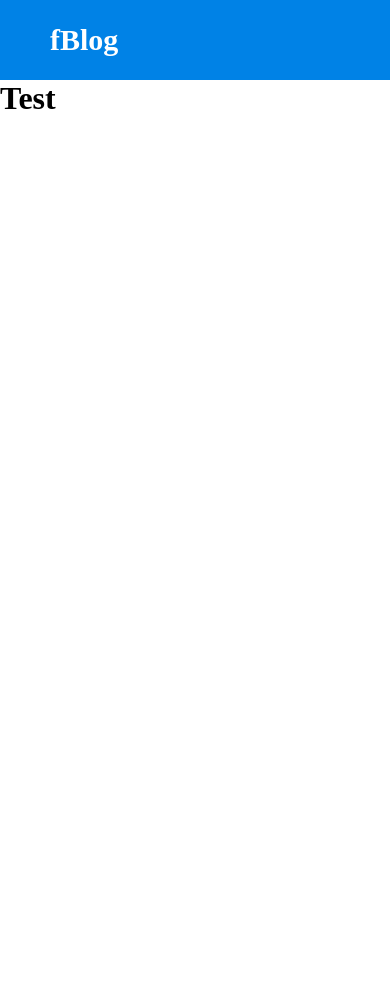
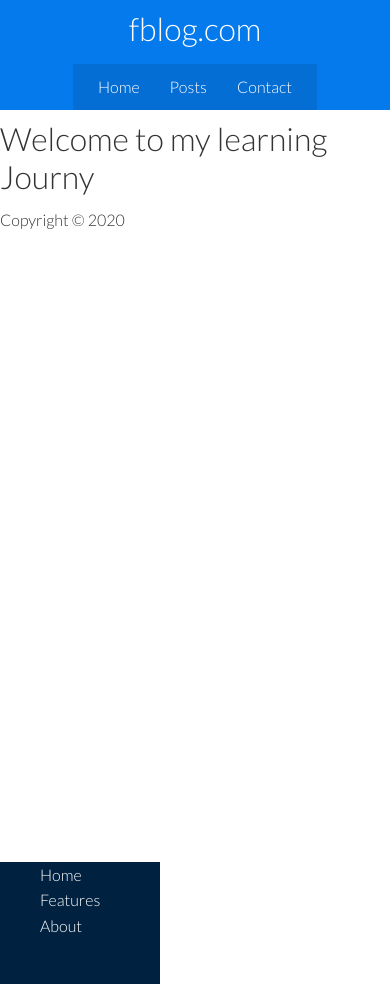
Before and after one commit to peratov/foundationassessment, a Flask app: page / in a window 390 px wide. Run offline with Flask 3, Linux system fonts and the light colour scheme.

Commit message:
html css update

```diff
--- a/app/static/css/main.css
+++ b/app/static/css/main.css
@@ -1,139 +1,520 @@
-*{
+@import url('https://fonts.googleapis.com/css2?family=Lato:wght@300&display=swap');
+
+:root {
+  --primary-color: #047aed;
+  --secondary-color: #1c3fa8;
+  --dark-color: #002240;
+  --light-color: #f4f4f4;
+  --success-color: #5cb85c;
+  --error-color: #d9534f;
+}
+
+* {
+  box-sizing: border-box;
   padding: 0;
   margin: 0;
+}
+
+body {
+  font-family: 'Lato', sans-serif;
+  color: #333;
+  line-height: 1.6;
+  min-height: 100vh;
+  display: flex;
+  flex-direction: column;
+}
+
+}
+article {
+  margin: auto 0;
+}
+
+ul {
+  list-style-type: none;
+}
+
+a {
   text-decoration: none;
-  list-style: none;
-  box-sizing: border-box;
+  color: #333;
 }
-body{
-  font-family: montserrat;
+
+h1,
+h2 {
+  font-weight: 300;
+  line-height: 1.2;
+  margin: 10px 0;
 }
-nav{
-  background: #0082e6;
-  height: 80px;
+
+p {
+  margin: 10px 0;
+}
+
+img {
   width: 100%;
 }
-label.logo{
-  color: white;
+
+.hidden {
+  visibility: hidden;
+  height: 0;
+}
+
+/* Navbar */
+.navbar {
+  background-color: var(--primary-color);
+  color: #fff;
+  height: 70px;
+}
+
+.navbar ul {
+  display: flex;
+}
+
+.navbar a {
+  color: #fff;
+  padding: 10px;
+  margin: 0 5px;
+}
+
+.navbar a:hover {
+  border-bottom: 2px #fff solid;
+}
+
+.navbar .flex {
+  justify-content: space-between;
+}
+
+/* Showcase */
+.showcase {
+  height: 400px;
+  background-color: var(--primary-color);
+  color: #fff;
+  position: relative;
+}
+
+.showcase h1 {
+  font-size: 40px;
+}
+
+.showcase p {
+  margin: 20px 0;
+}
+
+.showcase .grid {
+  overflow: visible;
+  grid-template-columns: 55% auto;
+  gap: 30px;
+}
+
+.showcase-text {
+  animation: slideInFromLeft 1s ease-in;
+}
+
+.showcase-form {
+  position: relative;
+  top: 60px;
+  height: 350px;
+  width: 400px;
+  padding: 40px;
+  z-index: 100;
+  justify-self: flex-end;
+  animation: slideInFromRight 1s ease-in;
+}
+
+.showcase-form .form-control {
+  margin: 30px 0;
+}
+
+.showcase-form input[type='text'],
+.showcase-form input[type='email'] {
+  border: 0;
+  border-bottom: 1px solid #b4becb;
+  width: 100%;
+  padding: 3px;
+  font-size: 16px;
+}
+
+.showcase-form input:focus {
+  outline: none;
+}
+
+.showcase::before,
+.showcase::after {
+  content: '';
+  position: absolute;
+  height: 100px;
+  bottom: -70px;
+  right: 0;
+  left: 0;
+  background: #fff;
+  transform: skewY(-3deg);
+  -webkit-transform: skewY(-3deg);
+  -moz-transform: skewY(-3deg);
+  -ms-transform: skewY(-3deg);
+}
+
+/* Stats */
+.stats {
+  padding-top: 100px;
+  animation: slideInFromBottom 1s ease-in;
+}
+
+.stats-heading {
+  max-width: 500px;
+  margin: auto;
+}
+
+.stats .grid h3 {
   font-size: 35px;
-  line-height: 80px;
-  padding: 0 100px;
+}
+
+.stats .grid p {
+  font-size: 20px;
   font-weight: bold;
 }
-nav ul{
-  float: right;
-  margin-right: 20px;
+/* Utilities */
+.container {
+max-width: 1100px;
+margin: 0 auto;
+overflow: auto;
+padding: 0 40px;
 }
-nav ul li{
+
+.card {
+background-color: #fff;
+color: #333;
+border-radius: 10px;
+box-shadow: 0 3px 10px rgba(0, 0, 0, 0.2);
+padding: 20px;
+margin: 10px;
+}
+
+.btn {
 display: inline-block;
-  line-height: 80px;
-  margin: 0 5px;
+padding: 10px 30px;
+cursor: pointer;
+background: var(--primary-color);
+color: #fff;
+border: none;
+border-radius: 5px;
 }
-nav ul li a{
-  color: white;
-  font-size: 17px;
-  padding: 7px 13px;
-  border-radius: 3px;
-  text-transform: uppercase;
+
+.btn-outline {
+background-color: transparent;
+border: 1px #fff solid;
 }
-a.active,a:hover{
-  background: #1b9bff;
-  transition: .5s;
+
+.btn:hover {
+transform: scale(0.98);
 }
-.checkbtn{
-  font-size: 30px;
-  color: white;
-  float: right;
-  line-height: 80px;
-  margin-right: 40px;
-  cursor: pointer;
-  display: none;
+
+/* Backgrounds & colored buttons */
+.bg-primary,
+.btn-primary {
+background-color: var(--primary-color);
+color: #fff;
 }
-#check{
-  display: none;
+
+.bg-secondary,
+.btn-secondary {
+background-color: var(--secondary-color);
+color: #fff;
 }
-@media (max-width: 952px){
-  label.logo{
-    font-size: 30px;
-    padding-left: 50px;
+
+.bg-dark,
+.btn-dark {
+background-color: var(--dark-color);
+color: #fff;
 }
-  nav ul li a{
-    font-size: 16px;
+
+.bg-light,
+.btn-light {
+background-color: var(--light-color);
+color: #333;
 }
+
+.bg-primary a,
+.btn-primary a,
+.bg-secondary a,
+.btn-secondary a,
+.bg-dark a,
+.btn-dark a {
+color: #fff;
 }
-@media (max-width: 858px){
-  .checkbtn{
-    display: block;
+
+/* Text colors */
+.text-primary {
+  color: var(--primary-color);
 }
-  ul{
-    position: fixed;
-    width: 100%;
-    height: 100vh;
-    background: #2c3e50;
-    top: 80px;
-    left: -100%;
-    text-align: center;
-    transition: all .5s;
+
+.text-secondary {
+  color: var(--secondary-color);
 }
-  nav ul li{
-    display: block;
-    margin: 50px 0;
-    line-height: 30px;
+
+.text-dark {
+  color: var(--dark-color);
 }
-  nav ul li a{
+
+.text-light {
+  color: var(--light-color);
+}
+
+/* Text sizes */
+.lead {
   font-size: 20px;
 }
-  a:hover,a.active{
-    background: none;
-    color: #0082e6;
-  }
-  #check:checked ~ ul{
-    left: 0;
-  }
-}
-section{
-  background: url(bg1.jpg) no-repeat;
-  background-size: cover;
-  height: calc(100vh - 80px);
+
+.sm {
+  font-size: 1rem;
 }
 
-@media (max-width: 952px) {
-  label.logo {
-    font-size: 30px;
-    padding-left: 50px;
+.md {
+  font-size: 2rem;
 }
-  nav ul li a {
-    font-size: 16px;
+
+.lg {
+  font-size: 3rem;
+}
+
+.xl {
+  font-size: 4rem;
+}
+
+.text-center {
+  text-align: center;
+}
+
+/* Text colors */
+.text-primary {
+color: var(--primary-color);
+}
+
+.text-secondary {
+color: var(--secondary-color);
+}
+
+.text-dark {
+color: var(--dark-color);
+}
+
+.text-light {
+color: var(--light-color);
+}
+
+/* Text sizes */
+.lead {
+font-size: 20px;
+}
+
+.sm {
+font-size: 1rem;
+}
+
+.md {
+font-size: 2rem;
+}
+
+.lg {
+font-size: 3rem;
+}
+
+.xl {
+font-size: 4rem;
+}
+
+.text-center {
+text-align: center;
+}
+.text-center {
+text-align: center;
+}
+
+.flex {
+display: flex;
+justify-content: center;
+align-items: center;
+height: 100%;
+}
+
+.grid {
+display: grid;
+grid-template-columns: repeat(2, 1fr);
+gap: 20px;
+justify-content: center;
+align-items: center;
+height: 100%;
+}
+
+.grid-3 {
+grid-template-columns: repeat(3, 1fr);
+}
+
+/* Margin */
+.my-1 {
+  margin: 1rem 0;
+}
+.my-2 {
+  margin: 1.5rem 0;
+}
+.my-3 {
+  margin: 2rem 0;
+}
+.my-4 {
+  margin: 3rem 0;
+}
+.my-5 {
+  margin: 4rem 0;
+}
+.m-1 {
+  margin: 1rem ;
+}
+.m-2 {
+  margin: 1.5rem ;
+}
+.m-3 {
+  margin: 2rem ;
+}
+.m-4 {
+  margin: 3rem ;
+}
+.m-5 {
+  margin: 4rem ;
+}
+
+
+/* Footer */
+.footer{
+  position:fixed;
+  bottom:0;
+  }
+
+.footer .social a {
+  margin: 0 10px;
+}
+
+.fa-github:hover {
+  color: #000000;
+}
+
+.fa-facebook:hover {
+  color: #1773EA;
+}
+
+.fa-instagram:hover {
+  color: #B32E87;
+}
+
+.fa-twitter:hover {
+  color: #1C9CEA;
+}
+
+/* Animations */
+@keyframes slideInFromLeft {
+  0% {
+    transform: translateX(-100%);
+  }
+
+  100% {
+    transform: translateX(0);
   }
 }
 
-@media (max-width: 858px) {
-  .checkbtn {
-    display: block;
+@keyframes slideInFromRight {
+  0% {
+    transform: translateX(100%);
   }
-  nav ul {
-    position: fixed;
-    width: 100%;
-    height: 100vh;
-    background: #2c3e50;
-    top: 80px;
-    left: -100%;
-    text-align: center;
-    transition: all .5s;
-  }
-  nav ul li {
-    display: block;
-    margin: 50px 0;
-    line-height: 30px;
-  }
-  nav ul li a {
-    font-size: 20px;
-  }
-  a:hover, a.active {
-    background: none;
-    color: #0082e6;
-  }
-  #check:checked ~ ul {
-    left: 0;
+
+  100% {
+    transform: translateX(0);
   }
 }
+
+@keyframes slideInFromTop {
+  0% {
+    transform: translateY(-100%);
+  }
+
+  100% {
+    transform: translateX(0);
+  }
+}
+
+@keyframes slideInFromBottom {
+  0% {
+    transform: translateY(100%);
+  }
+
+  100% {
+    transform: translateX(0);
+  }
+}
+/* Tablets and under */
+@media (max-width: 768px) {
+  .grid,
+  .showcase .grid,
+  .stats .grid,
+  .cli .grid,
+  .cloud .grid,
+  .features-main .grid,
+  .docs-main .grid {
+    grid-template-columns: 1fr;
+    grid-template-rows: 1fr;
+  }
+
+  .showcase {
+    height: auto;
+  }
+
+  .showcase-text {
+    text-align: center;
+    margin-top: 40px;
+    animation: slideInFromTop 1s ease-in;
+  }
+
+  .showcase-form {
+    justify-self: center;
+    margin: auto;
+    animation: slideInFromBottom 1s ease-in;
+  }
+
+  .cli .grid > *:first-child {
+    grid-column: 1;
+    grid-row: 1;
+  }
+
+  .features-head,
+  .features-sub-head,
+  .docs-head {
+    text-align: center;
+  }
+
+  .features-head img,
+  .features-sub-head img,
+  .docs-head img {
+    justify-self: center;
+  }
+
+  .features-main .grid > *:first-child,
+  .features-main .grid > *:nth-child(2) {
+    grid-column: 1;
+  }
+}
+
+/* Mobile */
+@media (max-width: 500px) {
+  .navbar {
+    height: 110px;
+  }
+
+  .navbar .flex {
+    flex-direction: column;
+  }
+
+  .navbar ul {
+    padding: 10px;
+    background-color: rgba(0, 0, 0, 0.1);
+  }
+
+  .showcase-form {
+    width: 300px;
+  }
+}
--- a/app/templates/base.html
+++ b/app/templates/base.html
@@ -5,30 +5,55 @@
     <meta charset="UTF-8">
     <meta http-equiv="X-UA-Compatible" content="IE=edge">
     <meta name="viewport" content="width=device-width, initial-scale=1.0">
-    <title>{% block title %} My Blog {% endblock %}</title>
+    <title>{% block title %}{% endblock %}</title>
     <link rel="stylesheet" href="{{ url_for('static', filename='css/main.css') }}">
   {% endblock %}
 </head>
 <body>
+  {% block body %}
+    <!--Navbar-->
+    <div class="navbar">
+        <div class="container flex">
+            <h1 class="logo">fblog.com</h1>
             <nav>
-        <input type="checkbox" id="check">
-        <label for="check" class="checkbtn">
-          <i class="fas fa-bars"></i>
-        </label>
-        <label class="logo">fBlog</label>
                 <ul>
-          <li><a class="active" href="#">Home</a></li>
-          <li><a href="#">Posts</a></li>
-          <li><a href="#">Contact</a></li>
+                    <li><a href="index.html"> Home </a></li>
+                    <li><a href="features.html"> Posts </a></li>
+                    <li><a href="about.html"> Contact </a></li>
                 </ul>
             </nav>
+        </div>
+    </div>
 
-    <h1>Test </h1>
-
-
-
-
+    <div>
+        <h1>Welcome to my learning Journy
+        </h1>
+        <p>Copyright &copy; 2020</p>
+    </div>
+  {% endblock %}
 
 
 </body>
+{% block footer %}
+<!-- Footer -->
+<footer class="footer bg-dark py-5">
+
+
+<div class="container grid grid-3">
+    <nav>
+        <ul>
+            <li><a href="index.html">Home</a></li>
+            <li><a href="Features.html">Features</a></li>
+            <li><a href="about.html">About</a></li>
+        </ul>
+    </nav>
+    <div class="social">
+        <a href="#"><i class="fab fa-github fa-2x"></i></a>
+        <a href="#"><i class="fab fa-facebook fa-2x"></i></a>
+        <a href="#"><i class="fab fa-instagram fa-2x"></i></a>
+        <a href="#"><i class="fab fa-twitter fa-2x"></i></a>
+    </div>
+</div>
+</footer>
+{% endblock %}
 </html>
```
Also changed, not shown: 1 other file. Lines whose indentation alone changed are shown as unchanged.
